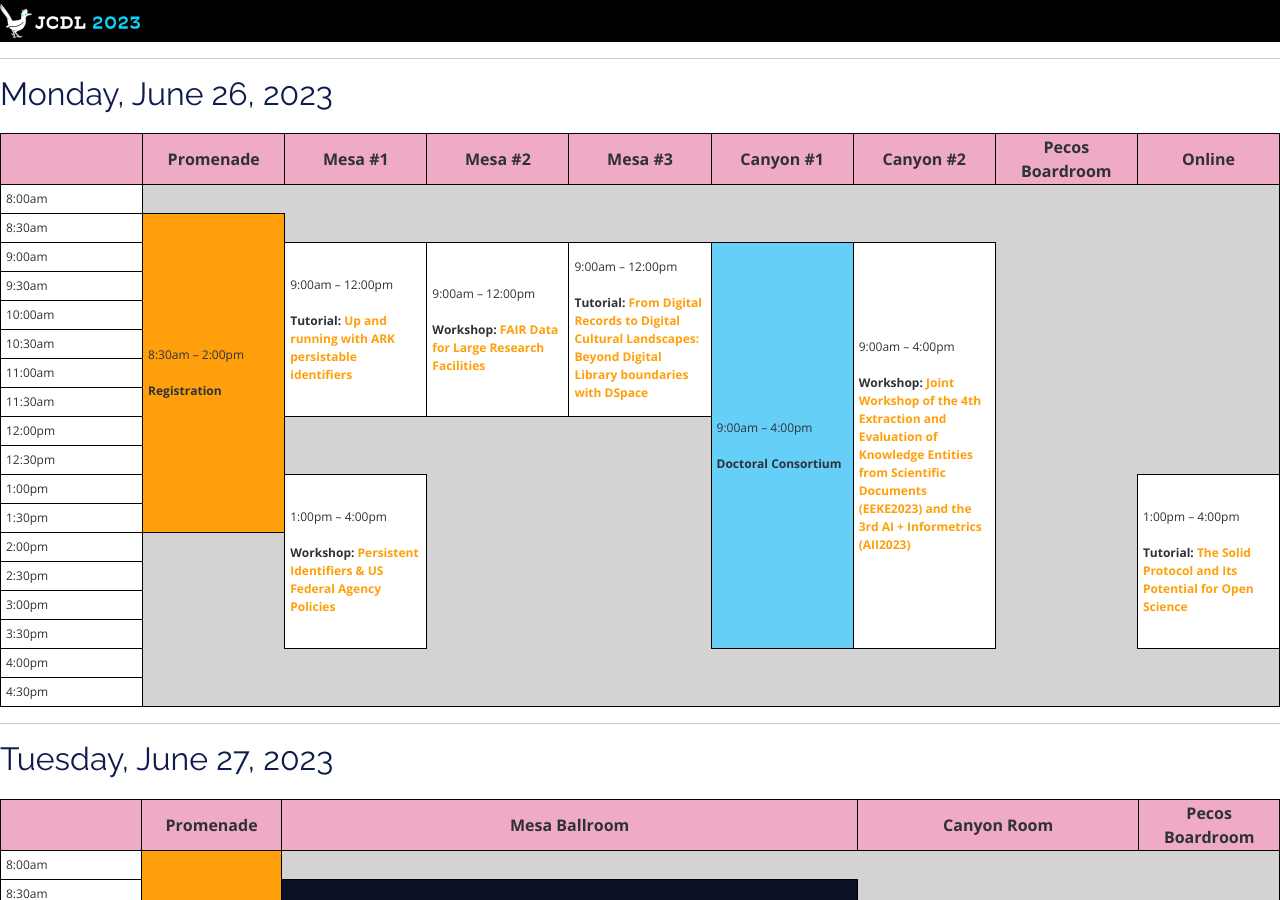
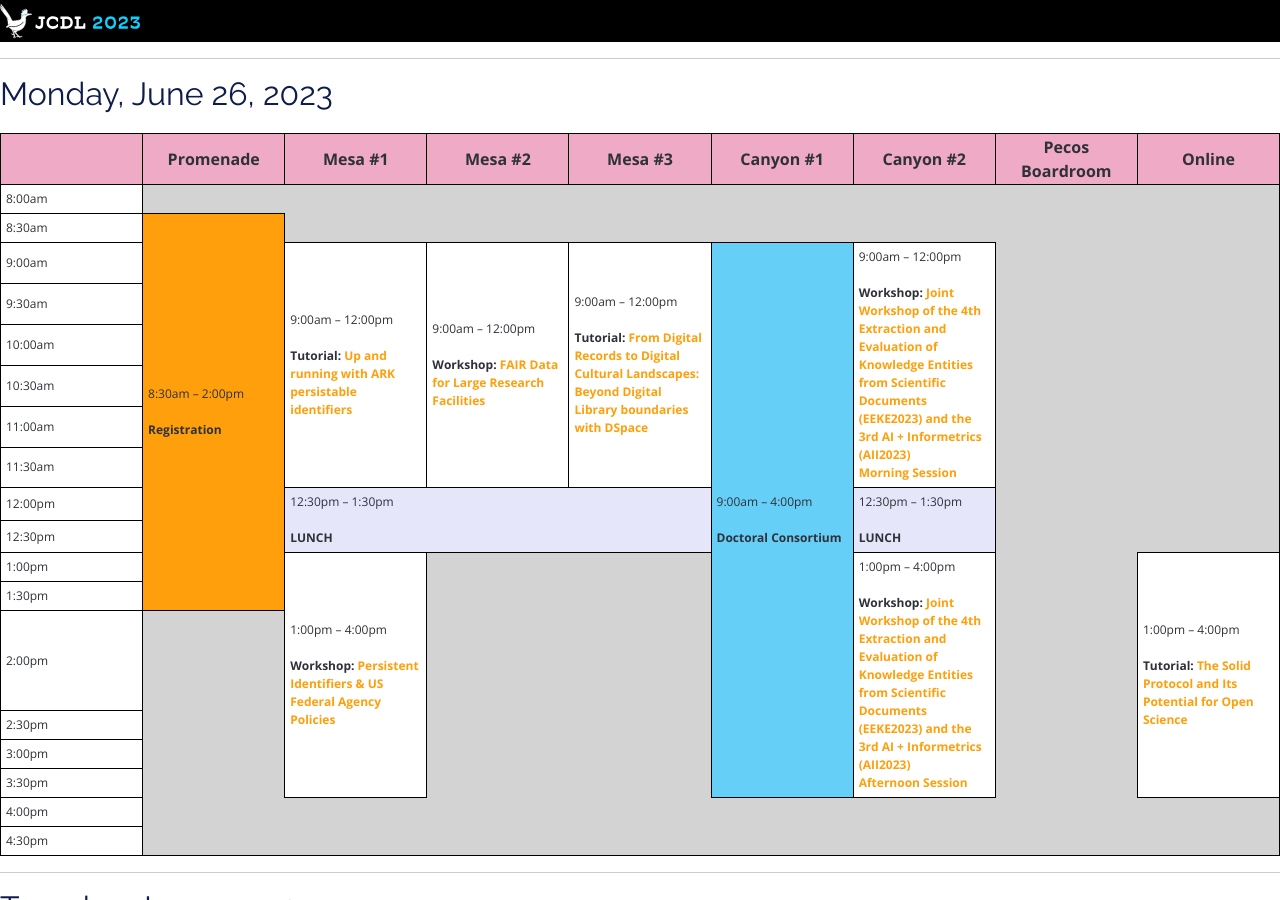
Before and after one commit to shawnmjones/JCDL2023-website-source, a Jekyll site: the page built from program-landscape.html, in a window 1280 px wide and 900 px high. Built offline with Jekyll 4.4.1, drawn with Linux system fonts in a browser that asks for light colours.

Commit message:
fixed LUNCH

```diff
--- a/_includes/program-monday.html
+++ b/_includes/program-monday.html
@@ -31,7 +31,7 @@
         <td rowspan="6" class="session">9:00am &ndash; 12:00pm<br><br><strong>Workshop:</strong> <a href="https://2023.jcdl.org/program/workshops-tutorials/#fair" style="font-weight: bolder;">FAIR Data for Large Research Facilities</a></td>
         <td rowspan="6" class="session">9:00am &ndash; 12:00pm<br><br><strong>Tutorial:</strong> <a href="https://2023.jcdl.org/program/workshops-tutorials/#tutorialdspace" style="font-weight: bolder;">From Digital Records to Digital Cultural Landscapes: Beyond Digital Library boundaries with DSpace</a></td>
         <td rowspan="14" class="doctoral-consortium">9:00am &ndash; 4:00pm<br><br><strong>Doctoral Consortium</strong></td>
-        <td rowspan="14" class="session">9:00am &ndash; 4:00pm<br><br><strong>Workshop:</strong> <a href="https://2023.jcdl.org/program/workshops-tutorials/#eeke" style="font-weight: bolder;">Joint Workshop of the 4th Extraction and Evaluation of Knowledge Entities from Scientific Documents (EEKE2023) and the 3rd AI + Informetrics (AII2023)</a></td>
+        <td rowspan="6" class="session">9:00am &ndash; 12:00pm<br><br><strong>Workshop:</strong> <a href="https://2023.jcdl.org/program/workshops-tutorials/#eeke" style="font-weight: bolder;">Joint Workshop of the 4th Extraction and Evaluation of Knowledge Entities from Scientific Documents (EEKE2023) and the 3rd AI + Informetrics (AII2023)<br>Morning Session</a></td>
         <td rowspan="16"></td>
 
       </tr>
@@ -52,7 +52,8 @@
       </tr>
       <tr>
         <td class="timecell">12:00pm</td>
-        <td rowspan="2" colspan="3">&nbsp;</td>
+        <td class="lunch" rowspan="2" colspan="3">12:30pm &ndash; 1:30pm<br><br><strong>LUNCH</strong></td>
+        <td class="lunch" rowspan="2">12:30pm &ndash; 1:30pm<br><br><strong>LUNCH</strong></td>
       </tr>
       <tr>
         <td class="timecell">12:30pm</td>
@@ -61,6 +62,7 @@
         <td class="timecell">1:00pm</td>
         <td rowspan="6" class="session">1:00pm &ndash; 4:00pm<br><br><strong>Workshop:</strong> <a href="https://2023.jcdl.org/program/workshops-tutorials/#piufap" style="font-weight: bolder;">Persistent Identifiers &amp; US Federal Agency Policies</a></td>
         <td rowspan="6" colspan="2"></td>
+        <td rowspan="6" class="session">1:00pm &ndash; 4:00pm<br><br><strong>Workshop:</strong> <a href="https://2023.jcdl.org/program/workshops-tutorials/#eeke" style="font-weight: bolder;">Joint Workshop of the 4th Extraction and Evaluation of Knowledge Entities from Scientific Documents (EEKE2023) and the 3rd AI + Informetrics (AII2023)<br>Afternoon Session</a></td>
         <td rowspan="6" class="session">1:00pm &ndash; 4:00pm<br><br><strong>Tutorial:</strong> <a href="https://2023.jcdl.org/program/workshops-tutorials/#solid" style="font-weight: bolder;">The Solid Protocol and Its Potential for Open Science</a></td>
 
       </tr>
```
